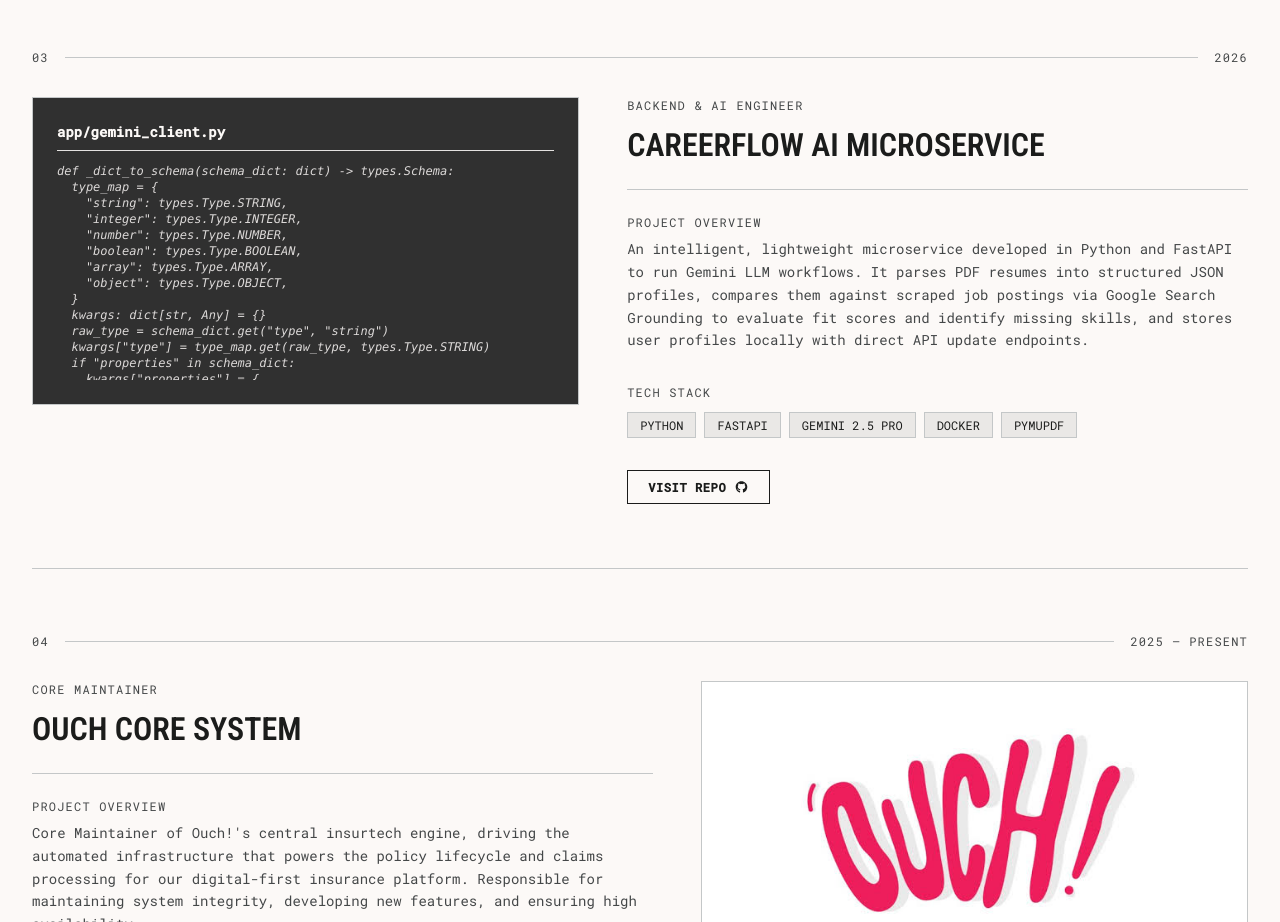
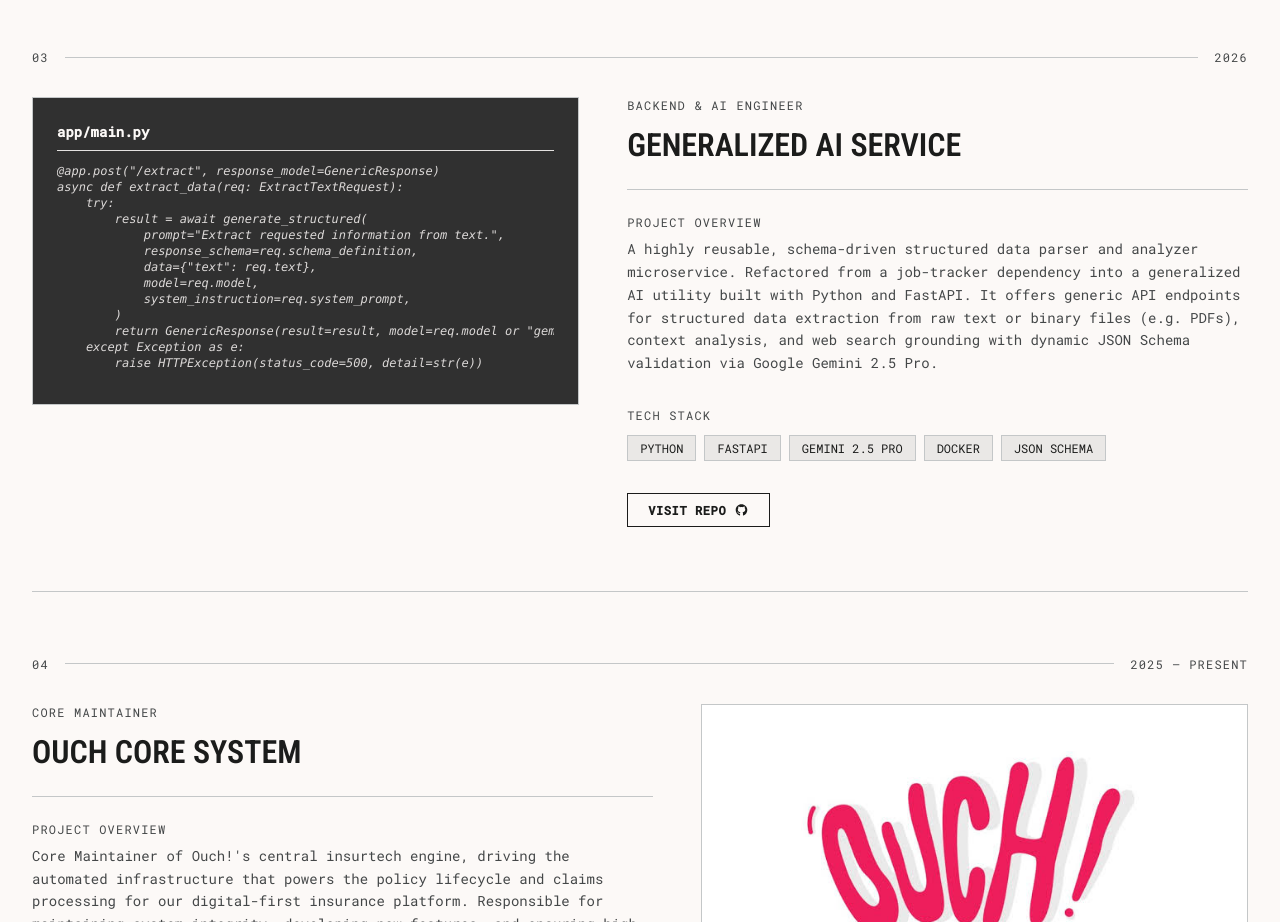
Before and after one commit to louisweitai0903/portfolio, a React (Vite) app: page / in a window 1280 px wide. Shown: the part 3860-4782 px from the top of the page. Built offline with nearby package versions, Linux system fonts and the light colour scheme.

Commit message:
docs: update ai-service details to reflect its generalization

```diff
--- a/src/App.tsx
+++ b/src/App.tsx
@@ -104,32 +104,28 @@
   },
   {
     id: "careerflow-ai-service",
-    title: "CareerFlow AI Microservice",
+    title: "Generalized AI Service",
     year: "2026",
     role: "Backend & AI Engineer",
     description:
-      "An intelligent, lightweight microservice developed in Python and FastAPI to run Gemini LLM workflows. It parses PDF resumes into structured JSON profiles, compares them against scraped job postings via Google Search Grounding to evaluate fit scores and identify missing skills, and stores user profiles locally with direct API update endpoints.",
-    tags: ["Python", "FastAPI", "Gemini 2.5 Pro", "Docker", "PyMuPDF"],
+      "A highly reusable, schema-driven structured data parser and analyzer microservice. Refactored from a job-tracker dependency into a generalized AI utility built with Python and FastAPI. It offers generic API endpoints for structured data extraction from raw text or binary files (e.g. PDFs), context analysis, and web search grounding with dynamic JSON Schema validation via Google Gemini 2.5 Pro.",
+    tags: ["Python", "FastAPI", "Gemini 2.5 Pro", "Docker", "JSON Schema"],
     thumbnail: {
       type: "code",
-      filename: "app/gemini_client.py",
-      snippet: `def _dict_to_schema(schema_dict: dict) -> types.Schema:
-  type_map = {
-    "string": types.Type.STRING,
-    "integer": types.Type.INTEGER,
-    "number": types.Type.NUMBER,
-    "boolean": types.Type.BOOLEAN,
-    "array": types.Type.ARRAY,
-    "object": types.Type.OBJECT,
-  }
-  kwargs: dict[str, Any] = {}
-  raw_type = schema_dict.get("type", "string")
-  kwargs["type"] = type_map.get(raw_type, types.Type.STRING)
-  if "properties" in schema_dict:
-    kwargs["properties"] = {
-      k: _dict_to_schema(v) for k, v in schema_dict["properties"].items()
-    }
-  return types.Schema(**kwargs)`,
+      filename: "app/main.py",
+      snippet: `@app.post("/extract", response_model=GenericResponse)
+async def extract_data(req: ExtractTextRequest):
+    try:
+        result = await generate_structured(
+            prompt="Extract requested information from text.",
+            response_schema=req.schema_definition,
+            data={"text": req.text},
+            model=req.model,
+            system_instruction=req.system_prompt,
+        )
+        return GenericResponse(result=result, model=req.model or "gemini-2.5-pro")
+    except Exception as e:
+        raise HTTPException(status_code=500, detail=str(e))`,
     },
     links: [
       { label: "Visit Repo", href: "https://github.com/louisweitai0903/ai-service", variant: "outline", iconRight: true }
```
